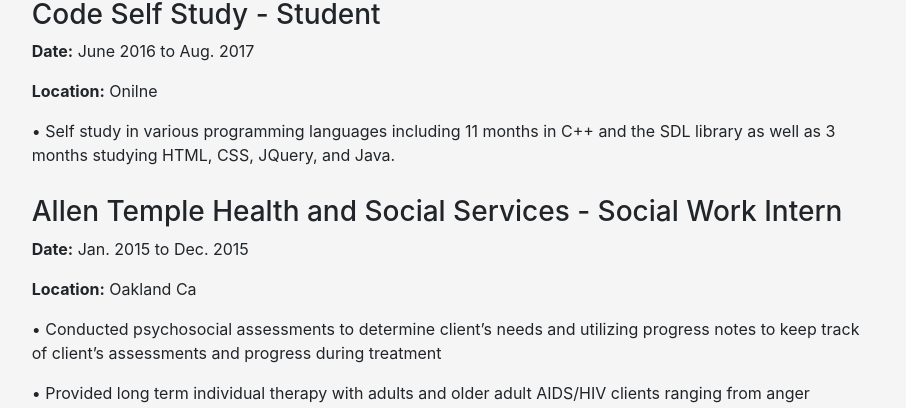
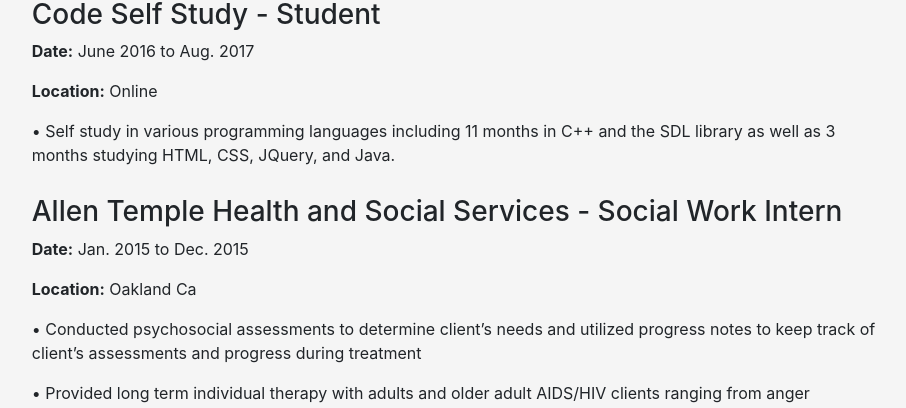
Before and after one commit to IllSmithDa/sam-portfolio, a React (Create React App) app: page / in a window 1280 px wide. Shown: the part 3366-3774 px from the top of the page, without its empty margins (224-1130 px from the left). Built offline with nearby package versions, Linux system fonts and the light colour scheme.

Commit message:
added resume data

```diff
--- a/src/Data/Resume.js
+++ b/src/Data/Resume.js
@@ -3,7 +3,7 @@ const resume = [
   type: 'experience',
   title:'Lambda School - Student',
   date:'Sept. 2017 to Apr. 2018',
-  location:'Onilne',
+  location:'Online',
   bulletList:[
     `• 6 month Full-Time CS fundamental/Software Development program`,
     `• Completed code challenges with group reviews`,
@@ -11,7 +11,7 @@ const resume = [
     `• Gained experience working with clients and understanding client demands`,
     `• Studied under well established and accomplished instructors who are
        experts in their field`,
-    `• Rigorous curriculum that includes JavaScript, ES6, Databases, Algorithms,
+    `• Rigorous curriculum that included JavaScript, ES6, Databases, Algorithms,
        React, Redux, Node, Mocha, Chai, Mongodb, SQL, Python, Django and C`,
   ]
 },
@@ -19,7 +19,7 @@ const resume = [
   type: 'experience',
   title:'Code Self Study - Student',
   date:'June 2016 to Aug. 2017',
-  location:'Onilne',
+  location:'Online',
   bulletList:[
     `• Self study in various programming languages including 11 months in C++
     and the SDL library as well as 3 months studying HTML, CSS, JQuery, and
@@ -33,7 +33,7 @@ const resume = [
   bulletList:
   [
     `• Conducted psychosocial assessments to determine client’s needs and
-    utilizing progress notes to keep track of client’s assessments and progress
+    utilized progress notes to keep track of client’s assessments and progress
     during treatment
     `,
     `
```
